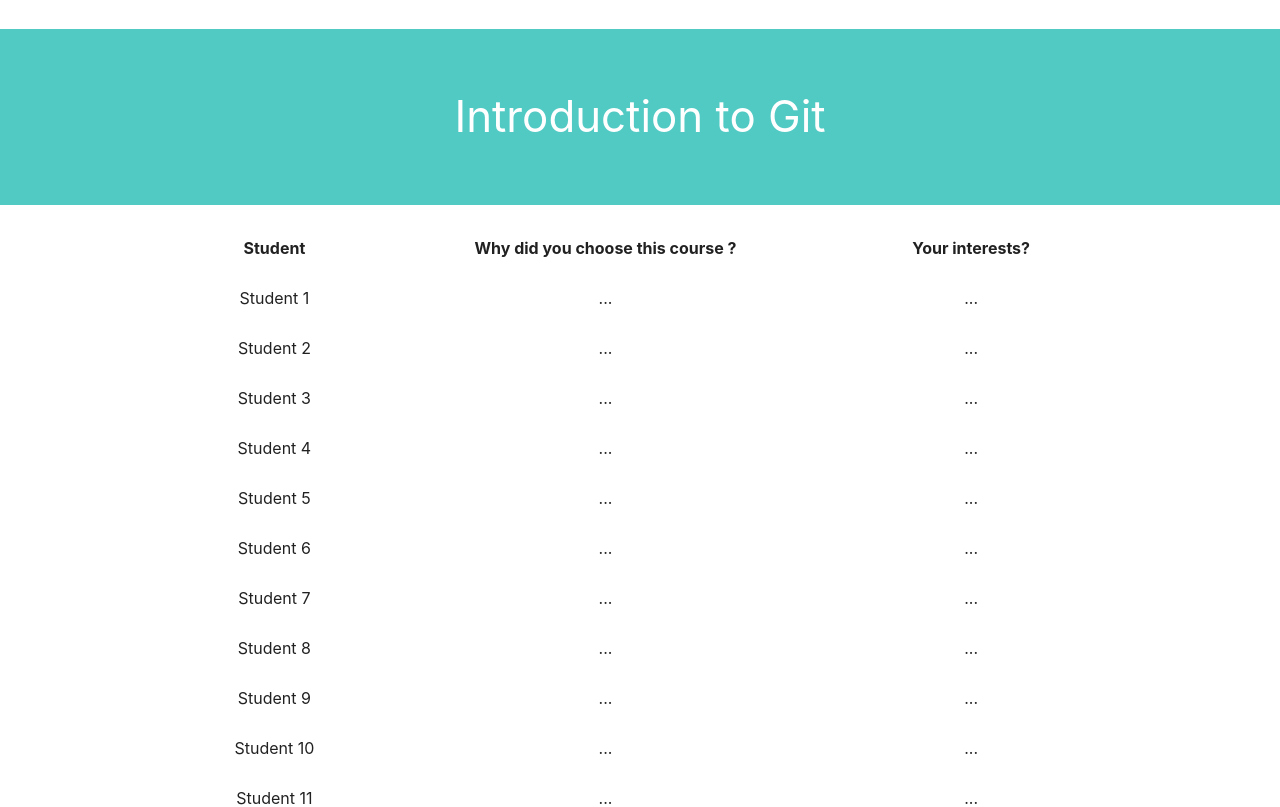
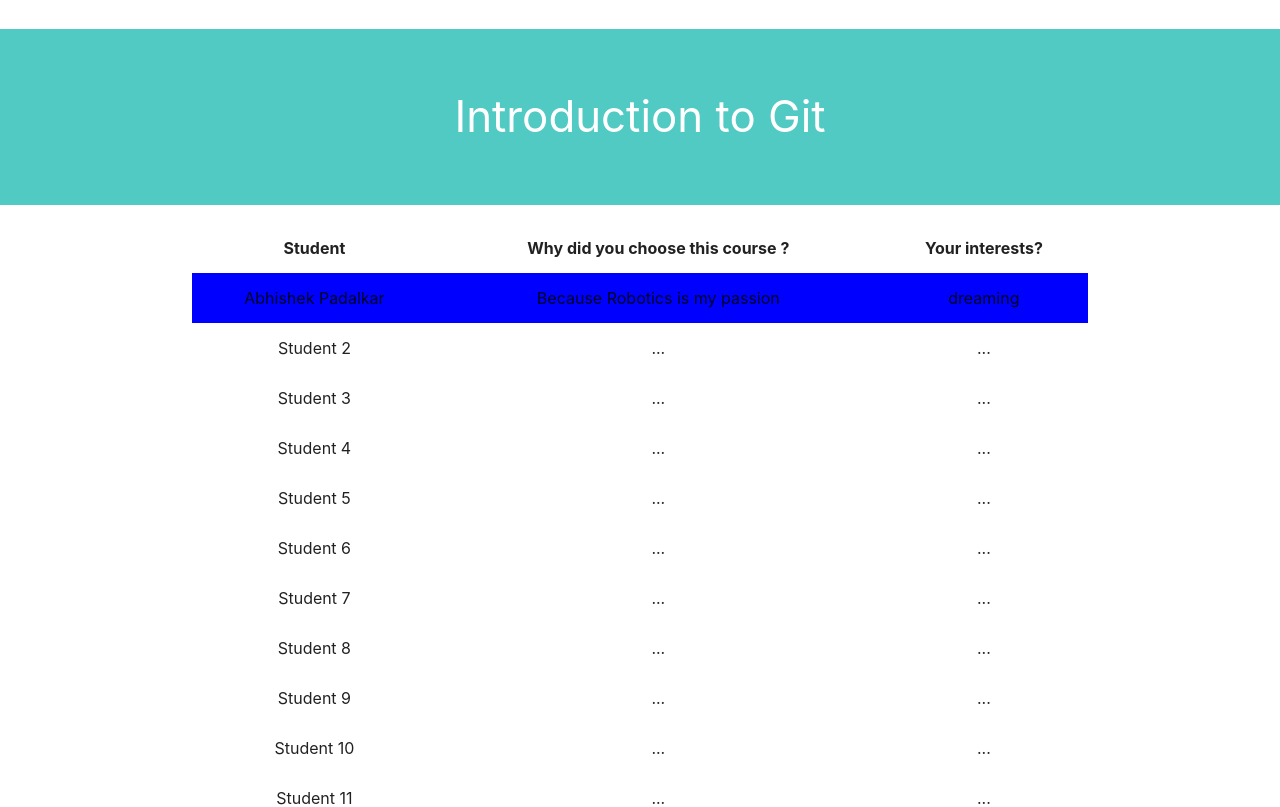
Before and after one commit to kiranvasudev/assignmentGit, a plain HTML site: page index.html in a window 1280 px wide. Shown: the top 807 px of the page. Drawn offline with nearby package versions, Linux system fonts and the light colour scheme.

Commit message:
edited by abhi

```diff
--- a/index.html
+++ b/index.html
@@ -25,9 +25,9 @@
         <!-- Each student needs to change the color and content of each element in the row in the table and also commit the changes -->
         <tbody>
           <tr>
-            <td style="background:white;">Student 1</td>
-            <td style="background:white;">...</td>
-            <td style="background:white;">...</td>
+            <td style="background:blue;">Abhishek Padalkar</td>
+            <td style="background:blue;">Because Robotics is my passion</td>
+            <td style="background:blue;">dreaming</td>
           </tr>
           <tr>
             <td style="background:white;">Student 2</td>
```
